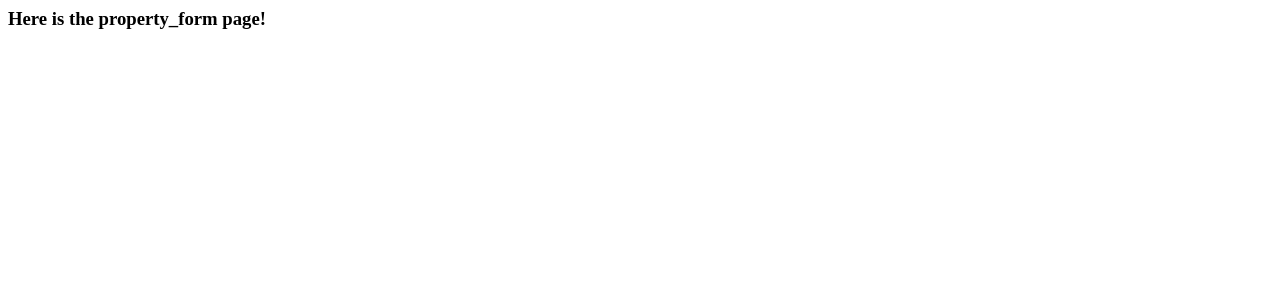
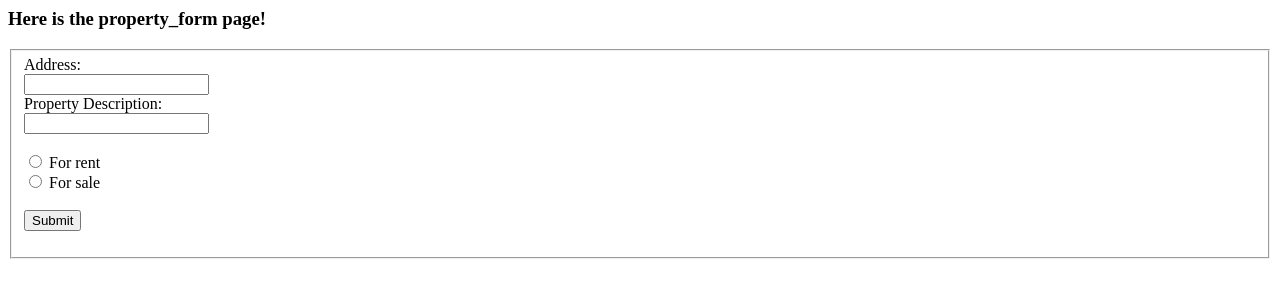
Before and after one commit to SvenMC/django_estate_agent, a Django app: page /property_form/ in a window 1280 px wide. Shown: the top 300 px of the page. Run offline with Django 4.2, Linux system fonts and the light colour scheme; the visitor is signed in with stand-in values (Sample User, id 1).

Commit message:
basic property form

```diff
--- a/estate_agent/templates/property_form.html
+++ b/estate_agent/templates/property_form.html
@@ -1 +1,16 @@
 <h3>Here is the property_form page!</h3>
+<fieldset>
+    <form>
+        <label for="property_address">Address:</label><br>
+        <input type="text" id="property_address" name="property_address" required><br>
+        <label for="property_desc">Property Description:</label><br>
+        <input type="text" id="property_desc" name="property_desc" required><br>
+        <br>
+        <input type="radio" id="is_rent" name="property_type" value="For rent" required>
+        <label for="is_rent">For rent</label><br>
+        <input type="radio" id="is_sale" name="property_type" value="For sale">
+        <label for="is_sale">For sale</label><br>
+        <br>
+        <input type="submit" value="Submit">
+    </form>
+</fieldset>
```
